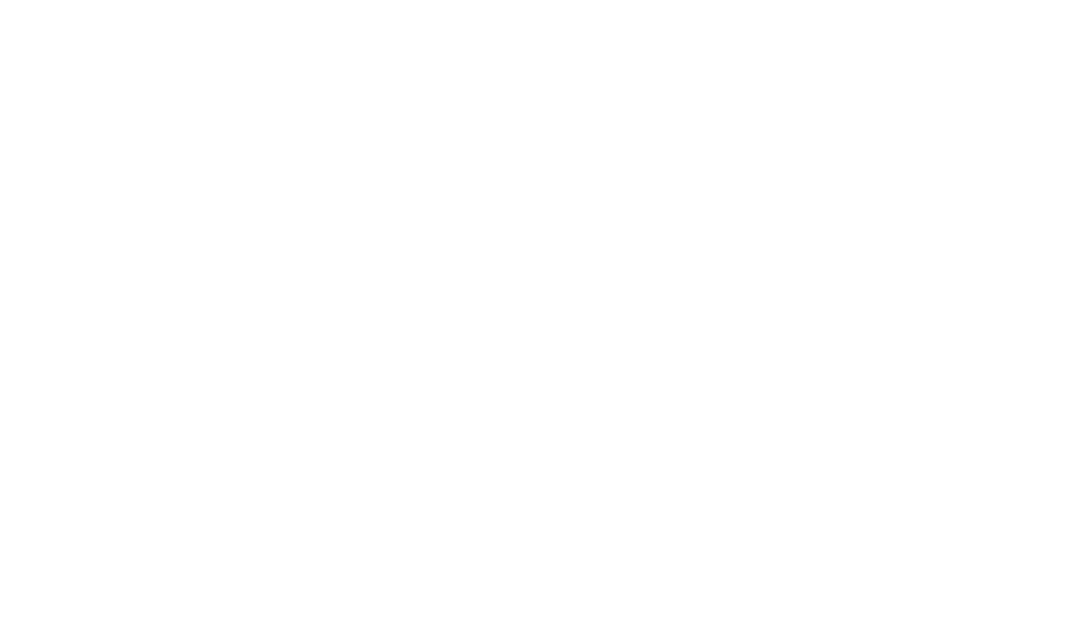
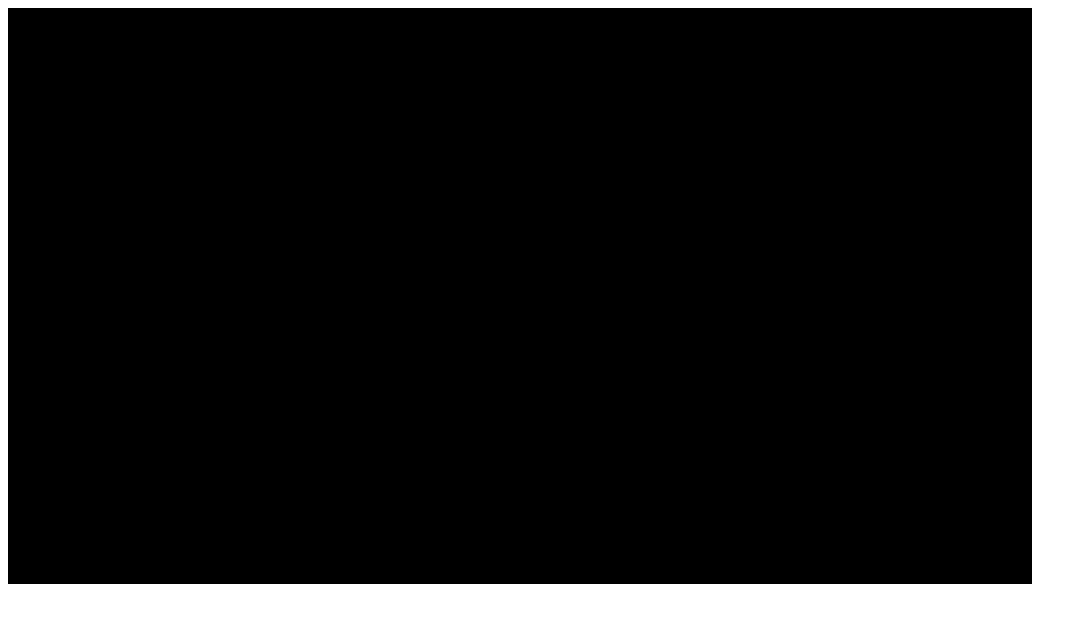
Before and after one commit to todevmilen/fighting-game, a plain HTML site: page index.html in a window 1280 px wide. Shown: the whole page, without its empty margins (0-1087 px from the left). Drawn offline with Linux system fonts and the light colour scheme.

Commit message:
add: set background color to rectangle

```diff
--- a/index.html
+++ b/index.html
@@ -1 +1,3 @@
 <canvas></canvas>
+
+<script src="index.js"></script>
--- a/index.js
+++ b/index.js
@@ -2,4 +2,6 @@ const canvas = document.querySelector('canvas');
 const c = canvas.getContext('2d');
 
 canvas.width = 1024
-canvas.height - 576
+canvas.height = 576
+
+c.fillRect(0, 0, canvas.width, canvas.height)
```
